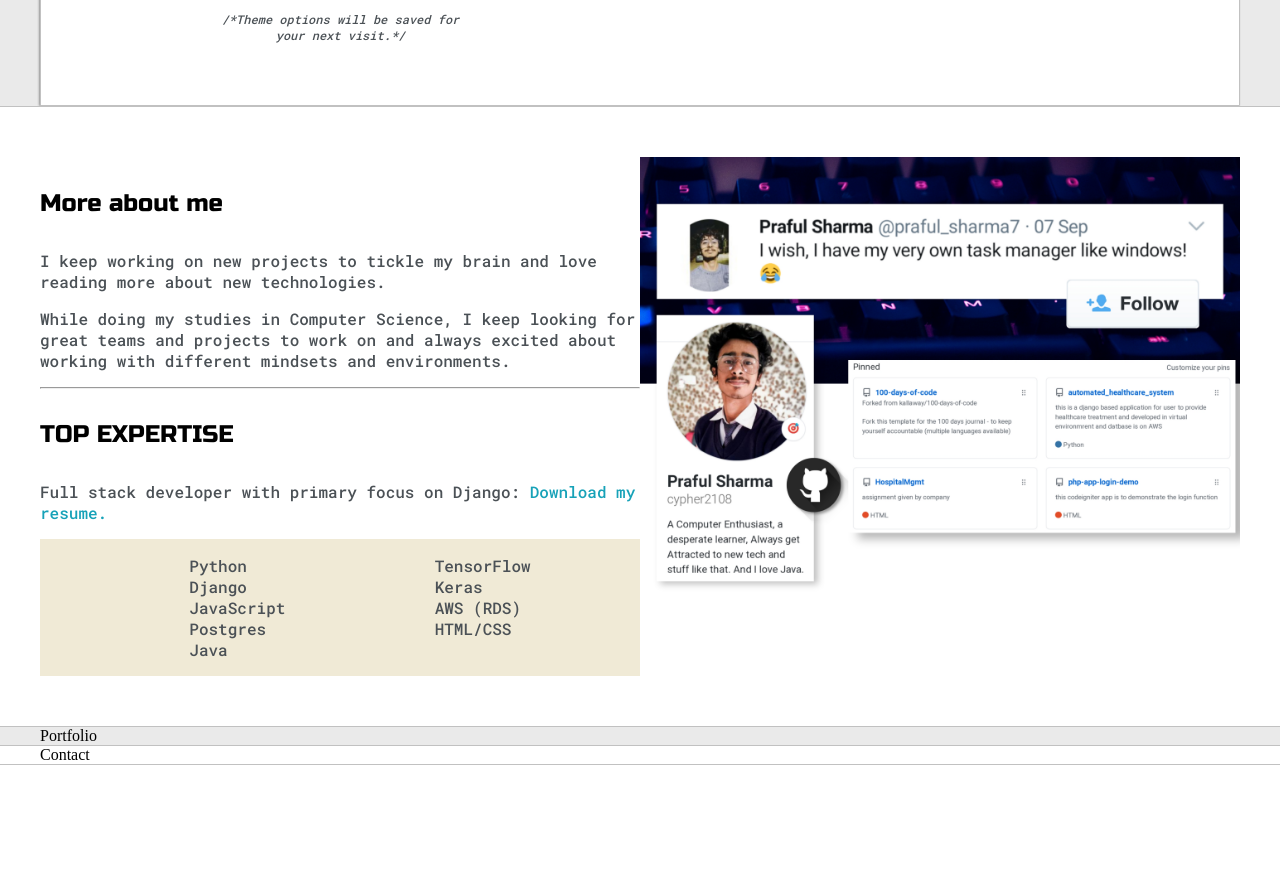
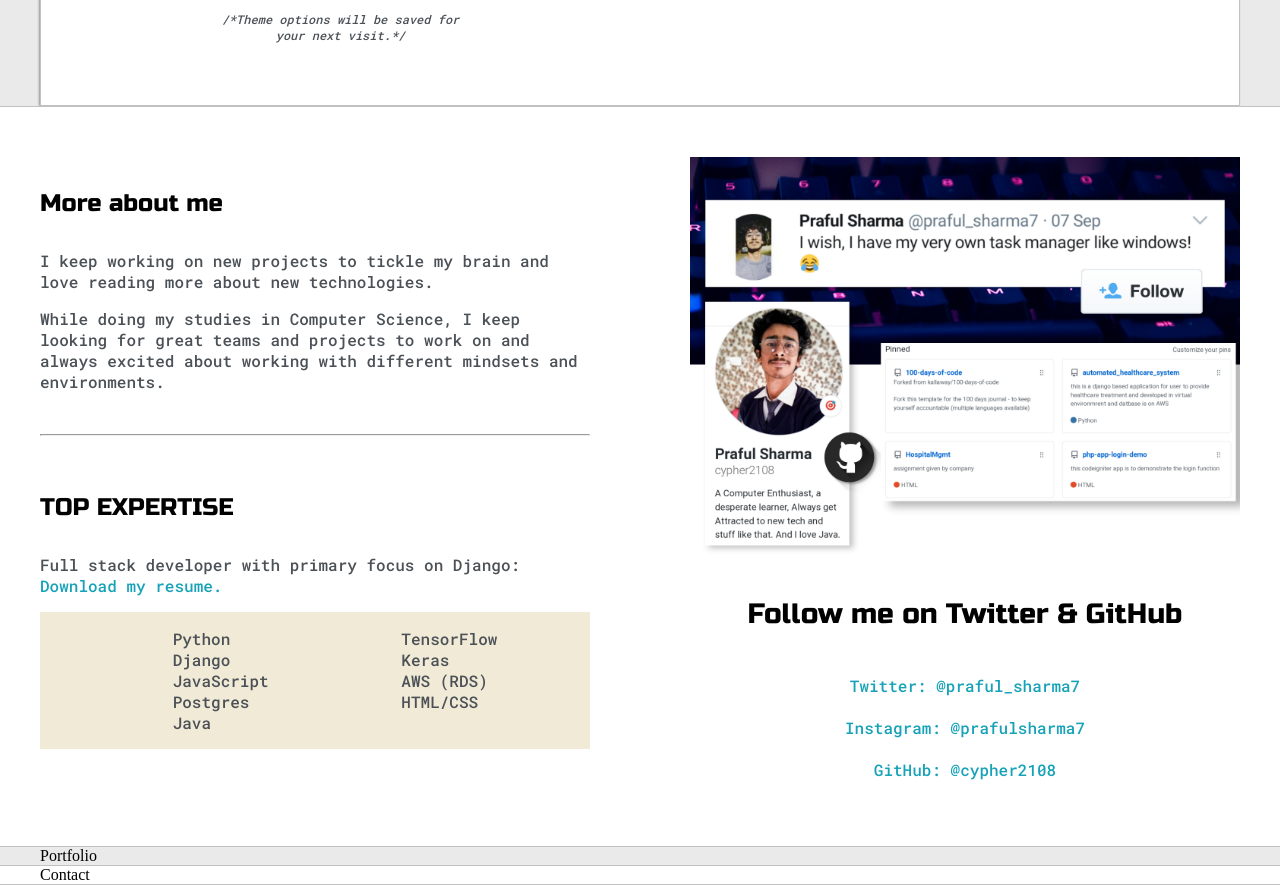
Before and after one commit to cypher2108/My_WebSite, a Django app: page / in a window 1280 px wide. Shown: the part 580-1465 px from the top of the page. Before the commit the page ends 1345 px from the top, so only its background shows below. Run offline with Django 3.2, Linux system fonts and the light colour scheme.

Commit message:
complete about section

```diff
--- a/Static/css/main.css
+++ b/Static/css/main.css
@@ -280,6 +280,7 @@
     grid-template-columns: repeat(auto-fit, minmax(320px, 1fr));
     padding-top: 50px;
     padding-bottom: 50px;
+    gap: 100px;
 }
 
 #skills{
@@ -290,6 +291,12 @@
 
 #banner{
     width: 100%;
+}
+
+.social-me{
+    display: grid;
+    align-content: center;
+    text-align: center;
 }
 
 @media screen and (max-width: 1200px) {
--- a/base/templates/base/home.html
+++ b/base/templates/base/home.html
@@ -35,7 +35,7 @@
 
 
                 <div class="right-column">
-                    <div id= "preview-shadow">
+                    <div id="preview-shadow">
                         <div id="preview">
                             <div id="corner-tl" class="corner"></div>
                             <div id="corner-tr" class="corner"></div>
@@ -62,10 +62,12 @@
 
                     <p>While doing my studies in Computer Science, I keep looking for great
                         teams and projects to work on
-                    and always excited about working with different mindsets
+                        and always excited about working with different mindsets
                         and environments.</p>
+                    <br>
+                    <hr>
+                    <br>
 
-                    <hr>
 
                     <h4>TOP EXPERTISE</h4>
 
@@ -92,6 +94,16 @@
                 </div>
                 <div class="social-me">
                     <img id="banner" src="{% static 'images/PicsArt_09-22-11.35.01.jpg' %}" alt="banner.jpg">
+
+                    <h3>Follow me on Twitter & GitHub</h3>
+
+                    <p>
+                        <a target="_blank" href="https://twitter.com/praful_sharma7">Twitter: @praful_sharma7</a>
+                        <br><br>
+                        <a target="_blank" href="https://www.instagram.com/prafulsharma7/">Instagram: @prafulsharma7</a>
+                        <br><br>
+                        <a target="_blank" href="https://github.com/cypher2108">GitHub: @cypher2108</a>
+                    </p>
                 </div>
             </div>
         </div>
```
